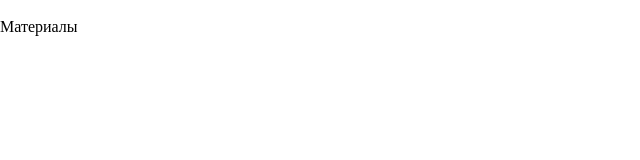
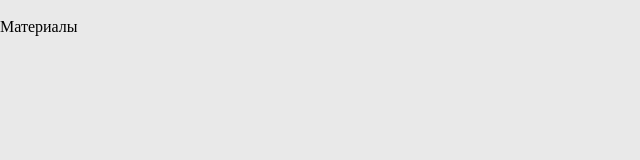
Before and after one commit to No-Linux-we-re-natural/BuildWatch, a plain HTML site: page menu.html in a window 1280 px wide. Shown: the whole page, without its empty margins (0-640 px from the left). Drawn offline with Linux system fonts and the light colour scheme.

Commit message:
Добавил фон всем страницам

```diff
--- a/styles/style.css
+++ b/styles/style.css
@@ -2,3 +2,7 @@
 	padding: 0;
 	margin: 0;
 }
+
+body{
+	background-color: #E9E9E9;
+}
```
